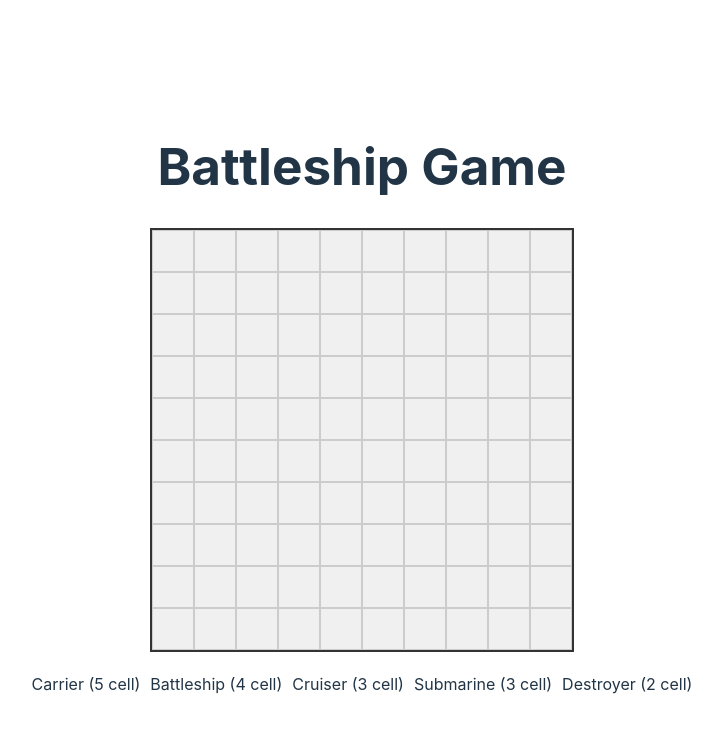
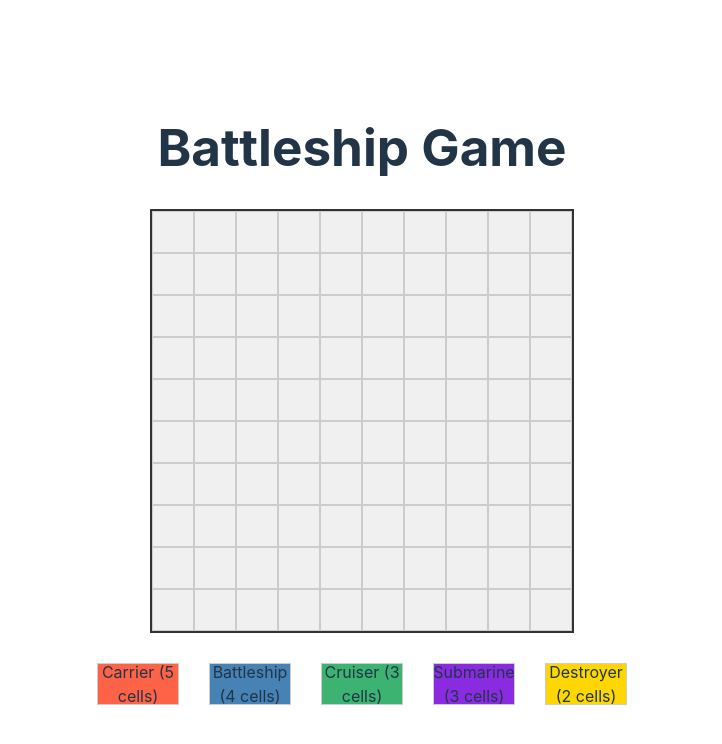
Before and after one commit to iamsuz/battleship-ui, a React (Vite) app: page / in a window 1280 px wide. Shown: the top 744 px of the page, without its empty margins (278-1000 px from the left). Built offline with nearby package versions, Linux system fonts and the light colour scheme.

Commit message:
Update the board and placement of ships

```diff
--- a/src/components/ui/Board.tsx
+++ b/src/components/ui/Board.tsx
@@ -7,6 +7,7 @@ import Ship from "./Ship";
 type Ship = {
 	name: string;
 	size: number;
+	color: string;
 };
 
 type BoardCell = string | null;
@@ -20,13 +21,15 @@ const Board: React.FC<BoardProps> = ({ boardSize = 10 }) => {
 		createEmptyBoard(boardSize)
 	);
 	const [ships, setShips] = useState<Ship[]>([
-		{ name: "Carrier", size: 5 },
-		{ name: "Battleship", size: 4 },
-		{ name: "Cruiser", size: 3 },
-		{ name: "Submarine", size: 3 },
-		{ name: "Destroyer", size: 2 },
+		{ name: "Carrier", size: 5, color: "#FF6347" }, // red
+		{ name: "Battleship", size: 4, color: "#4682B4" }, // blue
+		{ name: "Cruiser", size: 3, color: "#3CB371" }, // green
+		{ name: "Submarine", size: 3, color: "#8A2BE2" }, // purple
+		{ name: "Destroyer", size: 2, color: "#FFD700" }, // yellow
 	]);
 
+	//Track placed ships
+	const [placedShips, setPlacedShips] = useState<string[]>([]);
 	const [dragginShip, setDraggingShip] = useState<Ship | null>(null);
 
 	// Create an empty board
@@ -40,8 +43,14 @@ const Board: React.FC<BoardProps> = ({ boardSize = 10 }) => {
 	}
 
 	// Handle the start og the drag event
-	const handleDragStart = (e: React.DragEvent, name: string, size: number) => {
-		setDraggingShip({ name, size });
+	const handleDragStart = (
+		e: React.DragEvent,
+		name: string,
+		size: number,
+		color: string
+	) => {
+		if (placedShips.includes(name)) return; //This will prevent palacing same ship twice
+		setDraggingShip({ name, size, color });
 	};
 
 	//Handke dropping a ship on the board
@@ -49,24 +58,64 @@ const Board: React.FC<BoardProps> = ({ boardSize = 10 }) => {
 		e.preventDefault();
 		if (dragginShip) {
 			placeShipOnBoard(dragginShip, row, col);
+			setDraggingShip(null);
 		}
 	};
 
 	//Allow dropping by preventing default behavaiour
-	const handleDragover = (e: React.DragEvent) => {
+	const handleDragOver = (e: React.DragEvent) => {
 		e.preventDefault();
 	};
 
 	const placeShipOnBoard = (ship: Ship, row: number, col: number) => {
+		if (col + ship.size > boardSize) return; //check if the placement is valid
+
 		const newBoard = [...board];
 
+		//Check if there is enough space to place the ship on
+		for (let i = 0; i < ship.size; i++) {
+			if (newBoard[row][col + i] !== null) {
+				return; //Block placement if the any cell is occupied
+			}
+			newBoard[row][col + i] = ship.color;
+		}
+
+		setBoard(newBoard);
+		setPlacedShips((prev) => [...prev, ship.name]);
 		//check if the placement is valid
-		if (col + ship.size <= boardSize) {
-			for (let i = 0; i < ship.size; i++) {
-				newBoard[row][col + i] = ship.name;
-			}
-			setBoard(newBoard);
-		}
+		// if (col + ship.size <= boardSize) {
+		// 	for (let i = 0; i < ship.size; i++) {
+		// 		newBoard[row][col + i] = ship.name;
+		// 	}
+		// 	setBoard(newBoard);
+		// }
+	};
+
+	//Render board cells with ship color and ship anme on hover
+
+	const renderCell = (rowIndex: number, colIndex: number, cell: BoardCell) => {
+		const shipColor = cell;
+		return (
+			<div
+				key={`${rowIndex}-${colIndex}`}
+				className="cell"
+				onDrop={(e) => handleDrop(e, rowIndex, colIndex)}
+				onDragOver={handleDragOver}
+				style={{ backgroundColor: shipColor }}
+			>
+				{shipColor ? (
+					<span
+						className="ship-name"
+						title={getShipNameByColor(shipColor)}
+					></span>
+				) : null}
+			</div>
+		);
+	};
+
+	const getShipNameByColor = (color: string) => {
+		const ship = ships.find((ship) => ship.color === color);
+		return ship ? ship.name : "";
 	};
 
 	return (
@@ -74,16 +123,7 @@ const Board: React.FC<BoardProps> = ({ boardSize = 10 }) => {
 			{/* Board Grid */}
 			<div className="board">
 				{board.map((row, rowIndex) =>
-					row.map((cell, colIndex) => (
-						<div
-							key={`${rowIndex}-${colIndex}`}
-							className="cell"
-							onDrop={(e) => handleDrop(e, rowIndex, colIndex)}
-							onDragOver={handleDragover}
-						>
-							{cell ? <span className="ship">{cell}</span> : null}
-						</div>
-					))
+					row.map((cell, colIndex) => renderCell(rowIndex, colIndex, cell))
 				)}
 			</div>
 
@@ -94,7 +134,9 @@ const Board: React.FC<BoardProps> = ({ boardSize = 10 }) => {
 						key={ship.name}
 						name={ship.name}
 						size={ship.size}
+						color={ship.color}
 						onDragStart={handleDragStart}
+						isDraggable={!placedShips.includes(ship.name)} // Disable dragging for placed ships
 					/>
 				))}
 			</div>
--- a/src/components/ui/Ship.tsx
+++ b/src/components/ui/Ship.tsx
@@ -1,21 +1,37 @@
+// src/components/Ship.tsx
+
 import React from "react";
 import "../styles/Ship.css";
 
 interface ShipProps {
 	name: string;
 	size: number;
-	onDragStart: (e: React.DragEvent, name: string, size: number) => void;
+	color: string;
+	onDragStart: (
+		e: React.DragEvent,
+		name: string,
+		size: number,
+		color: string
+	) => void;
+	isDraggable: boolean;
 }
 
-const Ship: React.FC<ShipProps> = ({ name, size, onDragStart }) => {
+const Ship: React.FC<ShipProps> = ({
+	name,
+	size,
+	color,
+	onDragStart,
+	isDraggable,
+}) => {
 	return (
 		<div
-			className="ship-teim"
-			draggable
-			onDragStart={(e) => onDragStart(e, name, size)}
+			className="ship-item"
+			draggable={isDraggable}
+			onDragStart={(e) => onDragStart(e, name, size, color)}
+			style={{ backgroundColor: color }}
 			title={`Drag to place ${name}`}
 		>
-			{name} ({size} cell)
+			{name} ({size} cells)
 		</div>
 	);
 };
```
